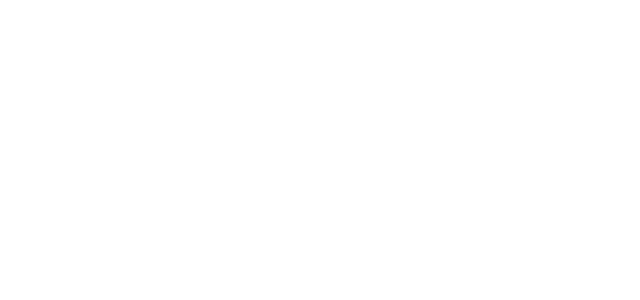
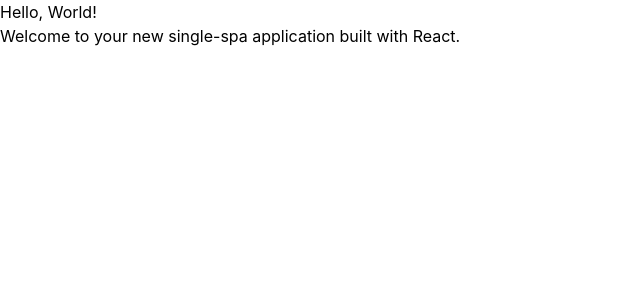
Before and after one commit to Ovtt17/gym-system-management, a React (Vite) app: page / in a window 1280 px wide. Shown: the top 300 px of the page, without its empty margins (0-640 px from the left). Built offline with nearby package versions, Linux system fonts and the light colour scheme.

Commit message:
remove unused color properties from index.css

```diff
--- a/src/index.css
+++ b/src/index.css
@@ -7,9 +7,6 @@
   line-height: 1.5;
   font-weight: 400;
 
-  color-scheme: light dark;
-  color: rgba(255, 255, 255, 0.87);
-
   font-synthesis: none;
   text-rendering: optimizeLegibility;
   -webkit-font-smoothing: antialiased;
```
